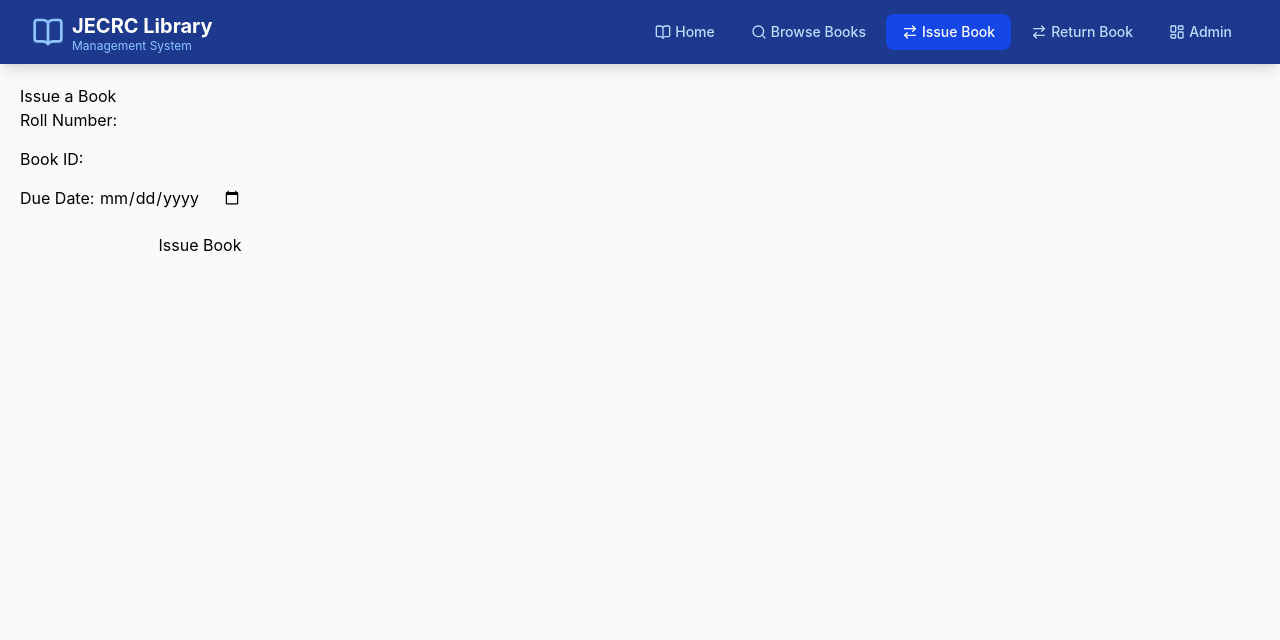
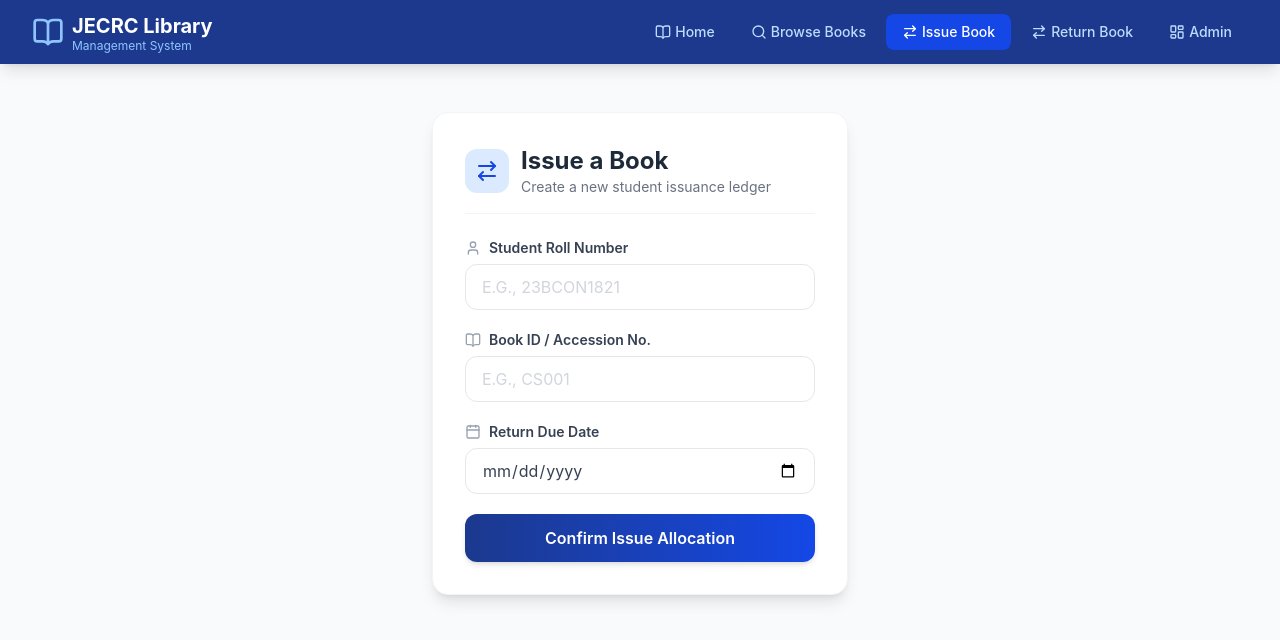
Before and after one commit to Dishankkk/BookEase, a React app in the folder frontend/: page /issue in a window 1280 px wide. Shown: the top 640 px of the page. Built offline with nearby package versions, Linux system fonts and the light colour scheme; the HTML template or start-up script is replaced by a standard one.

Commit message:
Design: Restored beautiful Tailwind CSS interface layout for IssuePage

```diff
--- a/frontend/src/pages/IssuePage.jsx
+++ b/frontend/src/pages/IssuePage.jsx
@@ -1,4 +1,5 @@
 import { useState } from 'react';
+import { BookOpen, User, Calendar, ArrowRightLeft } from 'lucide-react';
 import api from '../services/api';
 
 const IssuePage = () => {
@@ -7,6 +8,7 @@ const IssuePage = () => {
     bookId: '',
     dueDate: ''
   });
+  const [loading, setLoading] = useState(false);
 
   const handleInputChange = (e) => {
     const { name, value } = e.target;
@@ -18,34 +20,94 @@ const IssuePage = () => {
 
   const handleIssueBook = async (e) => {
     e.preventDefault();
+    setLoading(true);
     try {
       const response = await api.post('/issued-books', formData);
-      alert(`Book issued successfully! ID: ${response.data.id || ''}`);
+      alert(`📚 Book issued successfully! ID: ${response.data?.data?.issueId || response.data?.id || 'Success'}`);
       setFormData({ rollNumber: '', bookId: '', dueDate: '' });
     } catch (error) {
       console.error(error);
-      alert(error.response?.data?.message || 'Failed to issue book');
+      alert(error.response?.data?.message || 'Failed to issue book. Please check credentials.');
+    } finally {
+      setLoading(false);
     }
   };
 
   return (
-    <div style={{ padding: '20px', maxWidth: '400px' }}>
-      <h2>Issue a Book</h2>
-      <form onSubmit={handleIssueBook} style={{ display: 'flex', flexDirection: 'column', gap: '15px' }}>
-        <div>
-          <label>Roll Number: </label>
-          <input type="text" name="rollNumber" value={formData.rollNumber} onChange={handleInputChange} required />
+    <div className="max-w-md mx-auto px-4 py-12">
+      <div className="bg-white rounded-2xl shadow-lg border border-gray-100 p-8">
+
+        {/* Header Title section */}
+        <div className="flex items-center space-x-3 mb-6 pb-4 border-b border-gray-100">
+          <div className="p-2.5 bg-blue-100 rounded-xl">
+            <ArrowRightLeft className="h-6 w-6 text-blue-700" />
+          </div>
+          <div>
+            <h2 className="text-2xl font-bold text-gray-800">Issue a Book</h2>
+            <p className="text-sm text-gray-500">Create a new student issuance ledger</p>
+          </div>
         </div>
-        <div>
-          <label>Book ID: </label>
-          <input type="text" name="bookId" value={formData.bookId} onChange={handleInputChange} required />
-        </div>
-        <div>
-          <label>Due Date: </label>
-          <input type="date" name="dueDate" value={formData.dueDate} onChange={handleInputChange} required />
-        </div>
-        <button type="submit" style={{ padding: '8px', cursor: 'pointer' }}>Issue Book</button>
-      </form>
+
+        <form onSubmit={handleIssueBook} className="space-y-5">
+
+          {/* Roll Number Field */}
+          <div>
+            <label className="block text-sm font-semibold text-gray-700 mb-1.5 flex items-center gap-2">
+              <User className="h-4 w-4 text-gray-400" /> Student Roll Number
+            </label>
+            <input
+              type="text"
+              name="rollNumber"
+              placeholder="e.g., 23BCON1821"
+              value={formData.rollNumber}
+              onChange={handleInputChange}
+              className="w-full px-4 py-2.5 rounded-xl border border-gray-200 focus:outline-none focus:ring-2 focus:ring-blue-600 focus:border-transparent transition-all uppercase placeholder-gray-300"
+              required
+            />
+          </div>
+
+          {/* Book ID Field */}
+          <div>
+            <label className="block text-sm font-semibold text-gray-700 mb-1.5 flex items-center gap-2">
+              <BookOpen className="h-4 w-4 text-gray-400" /> Book ID / Accession No.
+            </label>
+            <input
+              type="text"
+              name="bookId"
+              placeholder="e.g., CS001"
+              value={formData.bookId}
+              onChange={handleInputChange}
+              className="w-full px-4 py-2.5 rounded-xl border border-gray-200 focus:outline-none focus:ring-2 focus:ring-blue-600 focus:border-transparent transition-all uppercase placeholder-gray-300"
+              required
+            />
+          </div>
+
+          {/* Due Date Field */}
+          <div>
+            <label className="block text-sm font-semibold text-gray-700 mb-1.5 flex items-center gap-2">
+              <Calendar className="h-4 w-4 text-gray-400" /> Return Due Date
+            </label>
+            <input
+              type="date"
+              name="dueDate"
+              value={formData.dueDate}
+              onChange={handleInputChange}
+              className="w-full px-4 py-2.5 rounded-xl border border-gray-200 focus:outline-none focus:ring-2 focus:ring-blue-600 focus:border-transparent text-gray-700 transition-all"
+              required
+            />
+          </div>
+
+          {/* Action Submit Button */}
+          <button
+            type="submit"
+            disabled={loading}
+            className="w-full bg-gradient-to-r from-blue-900 to-blue-700 text-white font-semibold py-3 rounded-xl shadow-md hover:from-blue-800 hover:to-blue-600 active:scale-[0.98] transition-all disabled:opacity-50 mt-2 flex items-center justify-center gap-2"
+          >
+            {loading ? 'Processing...' : 'Confirm Issue Allocation'}
+          </button>
+        </form>
+
+      </div>
     </div>
   );
 };
```
